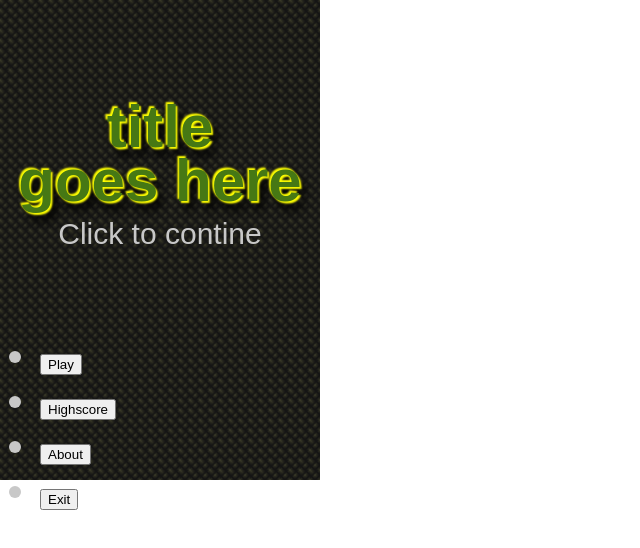
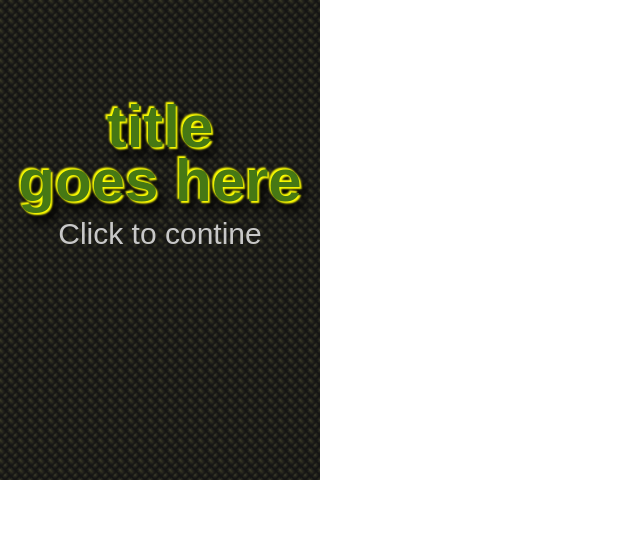
Before and after one commit to mxt123/jw, a plain HTML site: page index.html in a window 1280 px wide. Both pictures are taken after a click on the element "Click to contine". Shown: the whole page, without its empty margins (0-640 px from the left). Drawn offline with Linux system fonts and the light colour scheme.

Commit message:
fix screens

```diff
--- a/index.html
+++ b/index.html
@@ -10,6 +10,7 @@
 	<script type="text/javascript">
 		window.addEventListener("load", function(){
 			jewel.load("scripts/dom.js");
+			jewel.load("scripts/screen.splash.js");
 			jewel.load("scripts/board.js",jewel.setup);
 		});
 	</script>
@@ -21,6 +22,7 @@
 			<span class="continue">Click to contine</span>
 		</div>
 		<div class="screen" id="main-menu">
+			<h2 class="logo">title<br/>goes here</h2>
 			<ul class="menu">
 				<li><button name="game-screen">Play</button></li>
 				<li><button name="high-scores">Highscore</button></li>
--- a/scripts/dom.js
+++ b/scripts/dom.js
@@ -6,8 +6,8 @@ jewel.dom = (function(){
 	}
 
 	function hasClass(el, clsName) {
-		var regex = new RegExp("(^|\\s" + clsName + "\\s|$)");
-		return regex.test(el.clsName);
+		var regex = new RegExp("^(|\\s)" + clsName + "(\\s|$)");
+		return regex.test(el.className);
 	}
 
 	function addClass(el, clsName) {
@@ -21,11 +21,19 @@ jewel.dom = (function(){
 		el.className = el.className.replace(regex," ");
 	}
 
+	function bind(element, event, handler) {
+		if(typeof element == "string") {
+			element = $(element)[0];
+		}
+		element.addEventListener(event, handler, false);
+	}
+
 	return {
-		$: $,
-		hasClass: hasClass,
-		addClass: addClass,
-		removeClass: removeClass
+		$ : $,
+		hasClass : hasClass,
+		addClass : addClass,
+		removeClass : removeClass,
+		bind : bind
 	};
 
 })();
--- a/scripts/jewel.js
+++ b/scripts/jewel.js
@@ -17,10 +17,18 @@ var jewel =(function() {
 			$ = dom.$,
 			activeScreen = $("#game .screen.active")[0],
 			screen = $("#" + screenId)[0];
+
+		if (!jewel.screens[screenId]) {
+			alert("not implemented yet.");
+			return;
+		}
+
 		if (activeScreen) {
 			dom.removeClass(activeScreen,"active");
 		}
+
 		dom.addClass(screen,"active");
+		jewel.screens[screenId].run();
 	}
 
 	function executeScriptQueue(){
@@ -68,6 +76,8 @@ var jewel =(function() {
 		};
 		image.src= src;
 		console.log("loaded.")
+
+
 	}
 
 	function setup () {
@@ -79,7 +89,8 @@ var jewel =(function() {
 		load: load,
 		setup: setup,
 		showScreen: showScreen,
-		settings: settings
+		settings: settings,
+		screens: {}
 	};
 
 })();
--- /dev/null
+++ b/scripts/screen.splash.js
@@ -0,0 +1,21 @@
+jewel.screens["splash-screen"] = (function() {
+	var firstRun = true;
+
+	function setup() {
+		jewel.dom.bind("#splash-screen", "click", function() {
+			jewel.showScreen("main-menu");
+		});
+	}
+
+	function run() {
+		if(firstRun) {
+			setup();
+			firstRun = false;
+		}
+	}
+
+	return {
+		run : run
+	};
+
+}) ();
--- a/styles/main.css
+++ b/styles/main.css
@@ -8,7 +8,7 @@ body{
 	left: 0;
 	top: 0;
 	background-color: rgb(60,60,40);
-	background-size: 10px 10px;
+	background-size: 0.25em 0.25em;
 	background-image:
 		linear-gradient(
 				45deg,transparent 0%, rgb(20,20,20) 25%,
@@ -21,10 +21,9 @@ body{
 	font-size: 40px;
 	width: 8em;
 	height: 12em;
-
 }
 
-#game.screen {
+#game .screen {
 	position: absolute;
 	width: 100%;
 	height: 100%;
@@ -32,8 +31,8 @@ body{
 	z-index: 10;
 }
 
-#game.screen.active {
-	display: block;
+#game .screen.active {
+	display : block;
 }
 
 #splash-screen{
```
